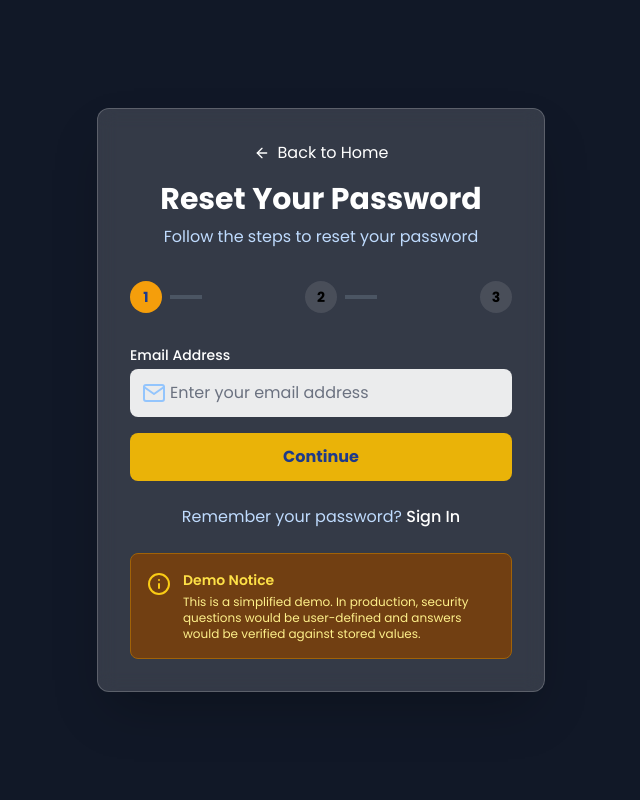
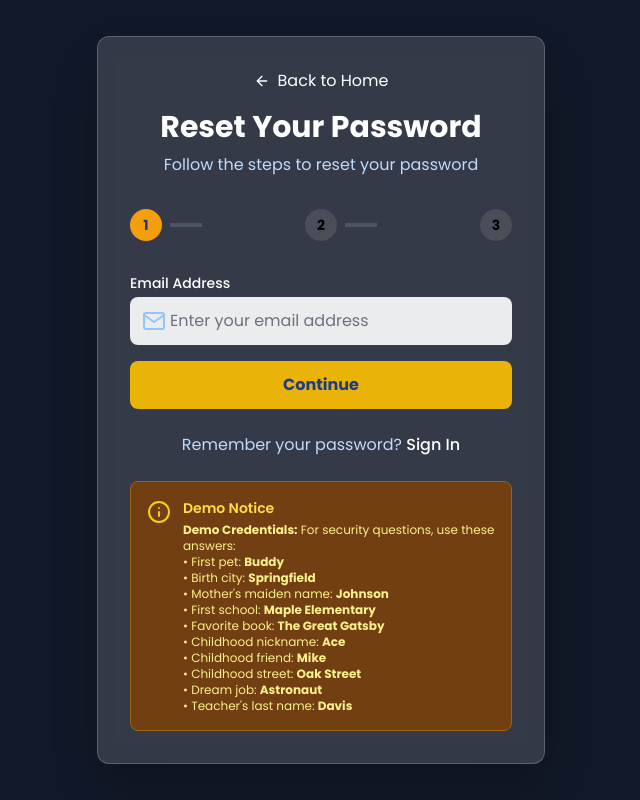
Before and after one commit to PoloTheFirst/SBA_PROJECT, a PHP site: page /forgot_password.php in a window 1280 px wide. Shown: the whole page, without its empty margins (319-959 px from the left). Run offline with PHP 8.4, Linux system fonts and the light colour scheme; some libraries are stand-ins or nearby versions.

Commit message:
fake credentials

```diff
--- a/forgot_password.php
+++ b/forgot_password.php
@@ -15,13 +15,18 @@ $security_question = '';
 $message = '';
 $message_type = '';
 
-// Common security questions (in real app, these would be user-defined)
+// Common security questions with fake answers for demo
 $security_questions = [
-    "What was your first pet's name?",
-    "What city were you born in?",
-    "What is your mother's maiden name?",
-    "What was the name of your first school?",
-    "What is your favorite book?",
+    "What was your first pet's name?" => "Buddy",
+    "What city were you born in?" => "Springfield",
+    "What is your mother's maiden name?" => "Johnson",
+    "What was the name of your first school?" => "Maple Elementary",
+    "What is your favorite book?" => "The Great Gatsby",
+    "What was your childhood nickname?" => "Ace",
+    "What is the name of your favorite childhood friend?" => "Mike",
+    "What street did you grow up on?" => "Oak Street",
+    "What was your dream job as a child?" => "Astronaut",
+    "What is the last name of your favorite teacher?" => "Davis"
 ];
 
 if ($_SERVER['REQUEST_METHOD'] === 'POST') {
@@ -51,9 +56,11 @@ if ($_SERVER['REQUEST_METHOD'] === 'POST') {
                         if ($user) {
                             // For demo purposes, we'll use a random security question
                             // In a real app, this would be user-defined
-                            $security_question = $security_questions[array_rand($security_questions)];
+                            $random_question = array_rand($security_questions);
+                            $security_question = $random_question;
                             $_SESSION['reset_email'] = $email;
                             $_SESSION['security_question'] = $security_question;
+                            $_SESSION['expected_answer'] = $security_questions[$random_question];
                             $step = 2;
                         } else {
                             // Don't reveal if email exists for security
@@ -61,8 +68,10 @@ if ($_SERVER['REQUEST_METHOD'] === 'POST') {
                             $message_type = 'info';
                             // Still move to next step for security
                             $_SESSION['reset_email'] = $email;
-                            $security_question = $security_questions[array_rand($security_questions)];
+                            $random_question = array_rand($security_questions);
+                            $security_question = $random_question;
                             $_SESSION['security_question'] = $security_question;
+                            $_SESSION['expected_answer'] = $security_questions[$random_question];
                             $step = 2;
                         }
                     }
@@ -70,15 +79,20 @@ if ($_SERVER['REQUEST_METHOD'] === 'POST') {
 
                 case 2:
                     // Step 2: Verify security question
-                    $answer = $_POST['security_answer'] ?? '';
+                    $answer = trim($_POST['security_answer'] ?? '');
 
                     if (empty($answer)) {
                         $message = "Please answer the security question.";
                         $message_type = 'error';
                     } else {
-                        // In a real app, we'd verify against stored answer
-                        // For demo, we'll accept any non-empty answer
-                        $step = 3;
+                        // For demo, we'll verify against our fake answers
+                        $expected_answer = $_SESSION['expected_answer'] ?? '';
+                        if (strtolower($answer) === strtolower($expected_answer)) {
+                            $step = 3;
+                        } else {
+                            $message = "Incorrect answer. Please try again.";
+                            $message_type = 'error';
+                        }
                     }
                     break;
 
@@ -117,6 +131,7 @@ if ($_SERVER['REQUEST_METHOD'] === 'POST') {
                         // Clear reset session
                         unset($_SESSION['reset_email']);
                         unset($_SESSION['security_question']);
+                        unset($_SESSION['expected_answer']);
 
                         // Redirect to login after 3 seconds
                         header("Refresh: 3; url=login.php");
@@ -312,8 +327,17 @@ $security_question = $_SESSION['security_question'] ?? $security_question;
                 <div>
                     <h4 class="font-semibold text-yellow-300 text-sm">Demo Notice</h4>
                     <p class="text-yellow-200 text-xs mt-1">
-                        This is a simplified demo. In production, security questions would be user-defined
-                        and answers would be verified against stored values.
+                        <strong>Demo Credentials:</strong> For security questions, use these answers:<br>
+                        • First pet: <strong>Buddy</strong><br>
+                        • Birth city: <strong>Springfield</strong><br>
+                        • Mother's maiden name: <strong>Johnson</strong><br>
+                        • First school: <strong>Maple Elementary</strong><br>
+                        • Favorite book: <strong>The Great Gatsby</strong><br>
+                        • Childhood nickname: <strong>Ace</strong><br>
+                        • Childhood friend: <strong>Mike</strong><br>
+                        • Childhood street: <strong>Oak Street</strong><br>
+                        • Dream job: <strong>Astronaut</strong><br>
+                        • Teacher's last name: <strong>Davis</strong>
                     </p>
                 </div>
             </div>
```
